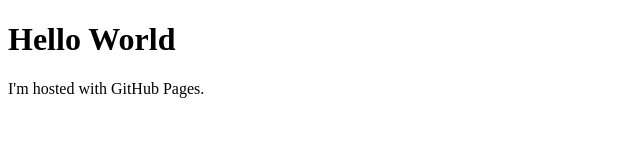
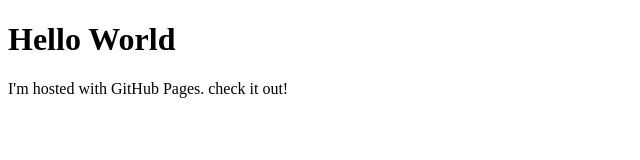
Before and after one commit to ForeverSingh/foreversingh.github.io, a plain HTML site: page index.html in a window 1280 px wide. Shown: the full height of the page, 0-640 px from the left. Drawn offline with Linux system fonts and the light colour scheme.

Commit message:
2nd commit

```diff
--- a/index.html
+++ b/index.html
@@ -2,6 +2,6 @@
 <html>
 <body>
 <h1>Hello World</h1>
-<p>I'm hosted with GitHub Pages.</p>
+<p>I'm hosted with GitHub Pages. check it out!</p>
 </body>
 </html>
```
